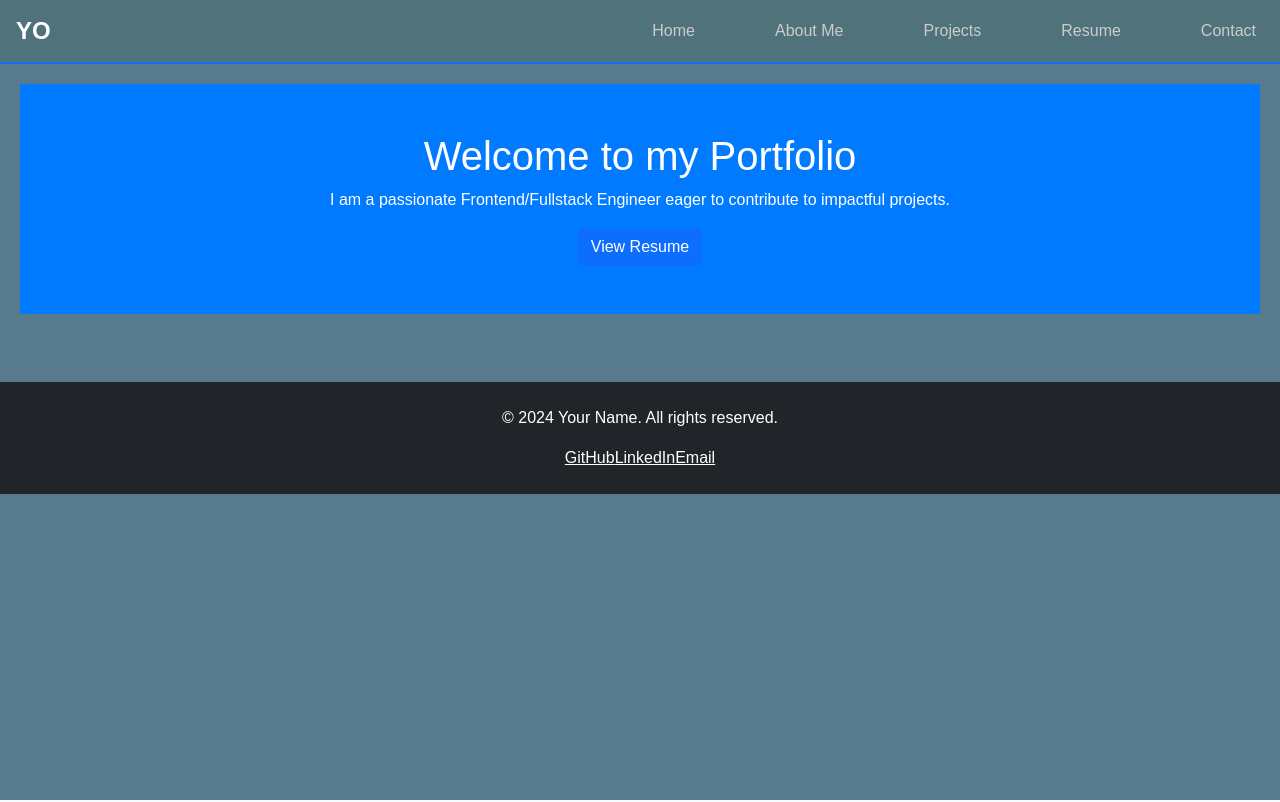
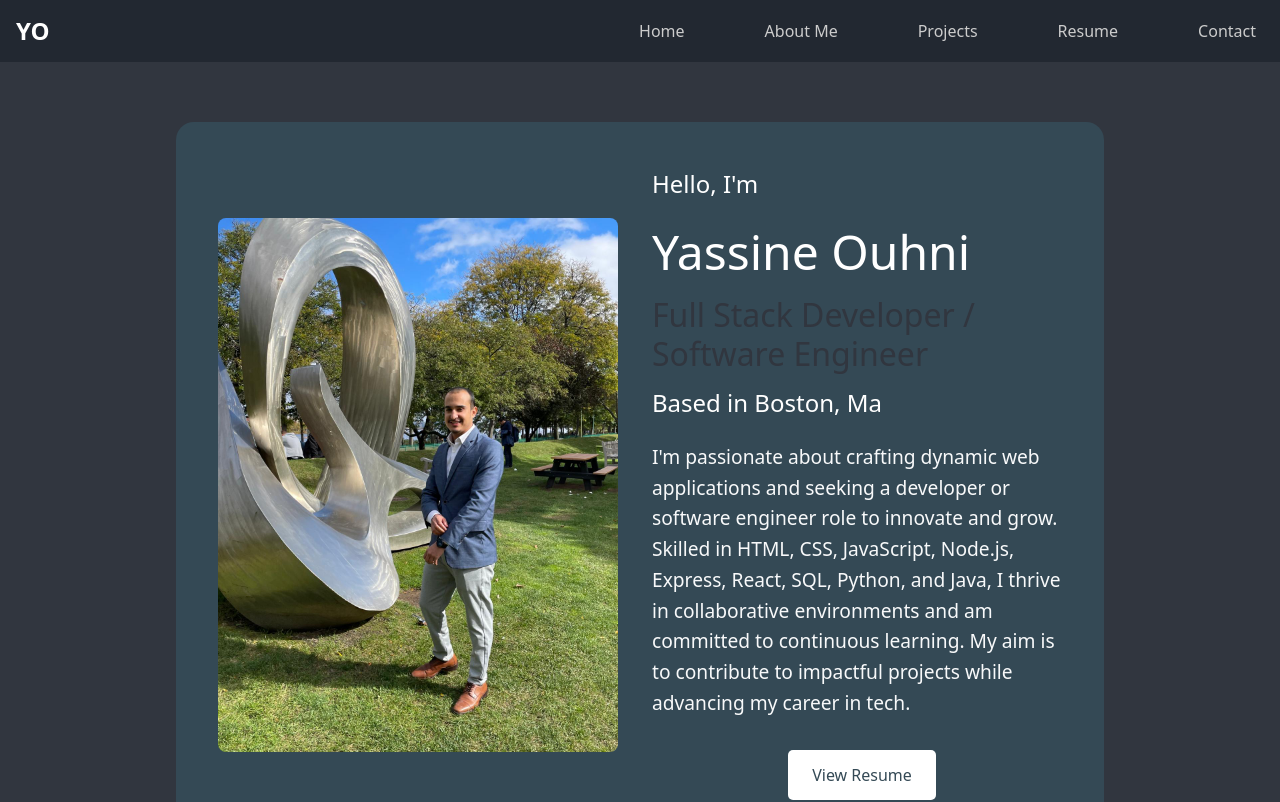
Before and after one commit to ouhni/Portfolio, a React (Create React App) app: page / in a window 1280 px wide. Shown: the top 802 px of the page. Built offline with nearby package versions, Linux system fonts and the light colour scheme.

Commit message:
Finished styling Home Page

```diff
--- a/src/pages/Home.js
+++ b/src/pages/Home.js
@@ -1,14 +1,32 @@
 import React from 'react';
-import { Container, Button } from 'react-bootstrap';
+import { Container, Row, Col, Button } from 'react-bootstrap';
+import profilePhoto from '../assets/images/Yassine_Profile_Photo.png';
+import '../styles/Home.css';
+
 const Home = () => {
   return (
-    <div className="bg-primary text-white text-center py-5">
+    <div className="home bg-primary text-white py-5">
       <Container>
-        <h1>Welcome to my Portfolio</h1>
-        <p>I am a passionate Frontend/Fullstack Engineer eager to contribute to impactful projects.</p>
-        <Button variant="primary" href="/resume">View Resume</Button>
+        <Row className="align-items-center">
+          <Col md={6} className="text-center mb-4 mb-md-0">
+            <img src={profilePhoto} alt="Portfolio_Photo" className="home-image" />
+          </Col>
+          <Col md={6} className="text-center text-md-left">
+          <h4>Hello, I'm</h4>
+          <h1>Yassine Ouhni</h1>
+          <h3>Full Stack Developer / Software Engineer</h3>
+          <h4>Based in Boston, Ma</h4>
+          <p>
+          I'm passionate about crafting dynamic web applications and seeking a developer or software engineer role to innovate and grow.
+          Skilled in HTML, CSS, JavaScript, Node.js, Express, React, SQL, Python, and Java, I thrive in collaborative environments and
+          am committed to continuous learning. My aim is to contribute to impactful projects while advancing my career in tech.
+          </p>
+            <Button variant="light" href="/resume">View Resume</Button>
+          </Col>
+        </Row>
       </Container>
     </div>
   );
 }
+
 export default Home;
--- /dev/null
+++ b/src/styles/Home.css
@@ -0,0 +1,100 @@
+.home {
+    min-height: 80vh; /* Ensure the section covers the full height of the viewport */
+    display: flex;
+    align-items: center;
+    padding: 20px; /* Optional padding for spacing */
+}
+
+.home-image {
+    width: 100%;
+    max-width: 400px;
+    height: auto;
+    border-radius: 8px;
+}
+
+.home h1 {
+    font-size: 3rem;
+    margin-bottom: 1rem;
+    text-align: left;
+}
+
+.home h2 {
+    font-size: 2.5rem;
+    margin-bottom: 1rem;
+    font-weight: 600;
+    text-align: left;
+}
+
+.home h3 {
+    font-size: 2rem;
+    margin-bottom: 1rem;
+    font-weight: 500;
+    text-align: left;
+    color: #31363F;
+}
+
+.home h4 {
+    font-size: 1.5rem;
+    margin-bottom: 1.5rem;
+    font-weight: 400;
+    text-align: left;
+}
+
+.home p {
+    font-size: 1.2rem;
+    margin-bottom: 2rem;
+    line-height: 1.6;
+    color: #f8f9fa; /* This is the Bootstrap light color */
+    text-align: left;
+}
+
+.home .btn {
+    padding: 0.8rem 1.5rem;
+    background-color: #fff;
+    color: #344955;
+    border: none;
+    border-radius: 5px;
+    text-decoration: none;
+    font-size: 1rem;
+    transition: background-color 0.3s ease;
+}
+
+.home .btn:hover {
+    background-color: #FBFADA;
+}
+
+@media (max-width: 768px) {
+    .home h1 {
+        font-size: 2.5rem;
+    }
+
+    .home h2 {
+        font-size: 2rem;
+    }
+
+    .home h3 {
+        font-size: 1.75rem;
+        color: #31363F;
+    }
+
+    .home h4 {
+        font-size: 1.25rem;
+    }
+
+    .home p {
+        font-size: 1rem;
+    }
+
+    .home-image {
+        max-width: 100%;
+    }
+}
+
+.bg-primary {
+    background-color: #344955 !important;
+    width: 80%;
+    height: 60%;
+    position: relative;
+    left: 10%;
+    border-radius: 18px;
+}
--- a/src/styles/NavbarComponent.css
+++ b/src/styles/NavbarComponent.css
@@ -1,7 +1,6 @@
-/* NavbarComponent.css */
 .custom-navbar {
-    background-color: #50727B; /* Primary Color */
-    border-bottom: 2px solid #0D6EFD; /* Accent Color */
+    background-color: #222831; /* Primary Color */
+    /* border-bottom: 2px solid #0D6EFD; Accent Color */
     padding: 0.5rem 1rem;
   }
 
@@ -25,11 +24,11 @@
   }
 
   .nav-link:hover {
-    color: #222831 !important; /* Accent Color */
+    color: #F6B17A !important; /* Accent Color */
   }
 
   body {
-    background-color: #577B8D; /* Background Color */
+    background-color: #31363F; /* Background Color */
     color: #FFFFFF; /* Text Color */
   }
 
--- a/src/styles/index.css
+++ b/src/styles/index.css
@@ -1,25 +1,25 @@
-body, html {
+/* body, html {
   margin: 0;
   padding: 0;
   width: 100%;
   height: 100%;
   font-family: Arial, sans-serif;
   background-color: #f8f9fa;
-}
+} */
 /* Ensures that the container takes up the full height of the screen */
 #root {
   display: flex;
   flex-direction: column;
-  min-height: 100vh;
+  /* min-height: 100vh; */
 }
 /* Styles for the main content area */
 .content {
   flex: 1;
-  padding: 20px;
+  padding: 60px;
 }
 /* Footer styles */
 .footer {
-  background-color: #50727B;
+  /* background-color: #50727B ; */
   color: white;
   text-align: center;
   padding: 20px 0;
@@ -40,7 +40,6 @@ body, html {
 .footer .social-links a:hover {
   text-decoration: underline;
 }
-/* Custom background for home section */
-.bg-primary {
-  background-color: #007bff !important;
+.bg-dark {
+  background-color: #222831 !important;
 }
```
Also changed, not shown: src/assets/images/Yassine_Profile_Photo.png (added).
